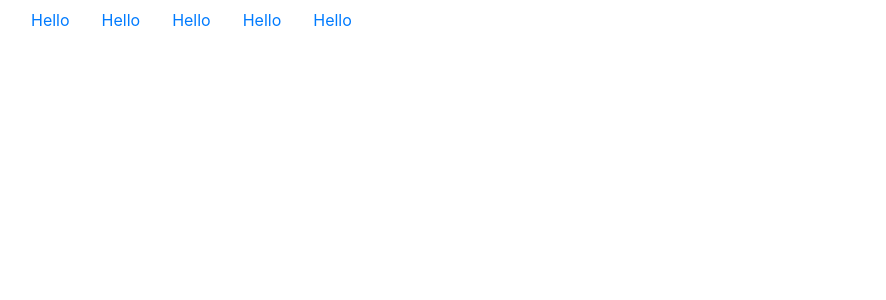
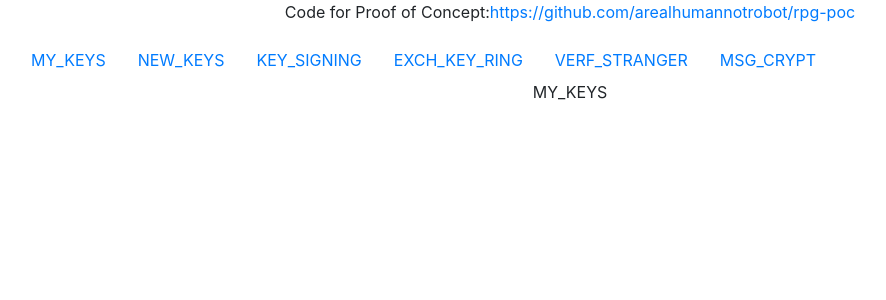
Before and after one commit to arealhumannotrobot/rpg-poc, a React (Create React App) app: page / in a window 1280 px wide. Shown: the top 300 px of the page, without its empty margins (70-956 px from the left). Built offline with nearby package versions, Linux system fonts and the light colour scheme.

Commit message:
Redux init. fix act_creator return type

```diff
--- a/src/App.tsx
+++ b/src/App.tsx
@@ -1,49 +1,62 @@
 import React, { useState } from 'react';
-import logo from './logo.svg';
 import './App.scss';
-import pgp from 'openpgp';
-import QrReader from 'react-qr-reader';
-// import {} from ''
-//=====================================//
-import {Nav, NavItem, Container} from 'react-bootstrap';
-import CompKeyInput from './comp/CompKeyInput';
+//=============React Bootstrap==================//
+import {Nav, Container} from 'react-bootstrap';
 import NavLink from 'react-bootstrap/NavLink';
+//==============React Redux=========//
+import {connect} from 'react-redux';
+import { INIT_STATE_TYPE } from './redux/initState';
+import { actcreate_tab_setTab } from './redux/reduce_tab';
 
-let refPub, refPvt, refMsg
+type AppProps = {
+  reduxState:INIT_STATE_TYPE,
+  actcreate_tab_setTab: typeof actcreate_tab_setTab,
+}
+const App: React.FC<AppProps> = (props) => {
 
-const App: React.FC = () => {
-  const [pubVal, setPubVal] = useState("");
-  const [pvtVal, setPvtVal] = useState("");
-  const [msgVal, setMsgVal] = useState("");
-
-  const [alias, setAlias] = useState("");
-  const [email, setEmail] = useState("");
-  const [passphrase, setPassphrase] = useState("");
-  const [passconfirm, setPassconfirm] = useState("");
-
-
-  const [keyThumb, setKeyThumb] = useState(<div></div>);
-
-  // const [showQRScan, setShowQRScan] = useState(true);
-  const [showQRScan, setShowQRScan] = useState(false);
-  const [qrCode, setQrCode] = useState("");
+  type RpgTabContentProps = {
+    reduxState:INIT_STATE_TYPE,
+  }
+  const RpgTabContent:React.FC<RpgTabContentProps> = (props) => {
+    return (
+      <div>
+        <p>{props.reduxState.tab}</p>
+      </div>
+    )
+  }
 
   return (
-
-
     <div className="App">
+      <p>
+        Code for Proof of Concept:
+        <a href="https://github.com/arealhumannotrobot/rpg-poc">
+          https://github.com/arealhumannotrobot/rpg-poc
+        </a>
+      </p>
       <Container>
-        <Nav>
-          <NavLink>Hello</NavLink>
-          <NavLink>Hello</NavLink>
-          <NavLink>Hello</NavLink>
-          <NavLink>Hello</NavLink>
-          <NavLink>Hello</NavLink>
+        <Nav
+          activeKey="MY_KEYS"
+          onSelect={ (k:any) => {console.log(`selected ${k}`); props.actcreate_tab_setTab(k)}}
+        >
+          <NavLink eventKey="MY_KEYS">MY_KEYS</NavLink>
+          <NavLink eventKey="NEW_KEYS">NEW_KEYS</NavLink>
+          <NavLink eventKey="KEY_SIGNING">KEY_SIGNING</NavLink>
+          <NavLink eventKey="EXCH_KEY_RING">EXCH_KEY_RING</NavLink>
+          <NavLink eventKey="VERF_STRANGER">VERF_STRANGER</NavLink>
+          <NavLink eventKey="MSG_CRYPT">MSG_CRYPT</NavLink>
         </Nav>
+        <RpgTabContent
+          reduxState={props.reduxState}
+        />
       </Container>
 
     </div>
   );
 }
 
-export default App;
+const mapStateToProps = (state:INIT_STATE_TYPE) => ({ reduxState: state });
+const mapDispatchToProps = {
+  actcreate_tab_setTab
+}
+
+export default connect(mapStateToProps, mapDispatchToProps)(App);
--- a/src/redux/reduce_tab.tsx
+++ b/src/redux/reduce_tab.tsx
@@ -3,29 +3,28 @@ import { INIT_STATE, INIT_STATE_TYPE } from "./initState"
 //-----------------------------------
 export const ACT_TYPE_TAB_SET_TAB = 'ACT_TYPE_TAB_SET_TAB';
 type actIntent_tab_SetTab = {
-    actType: typeof ACT_TYPE_TAB_SET_TAB
+    type: typeof ACT_TYPE_TAB_SET_TAB
     tab: INIT_STATE_TYPE["tab"]
 }
 export const actcreate_tab_setTab = (tab:INIT_STATE_TYPE["tab"]):actIntent_tab_SetTab=>{
-    return { actType: ACT_TYPE_TAB_SET_TAB, tab };
+    return { type: ACT_TYPE_TAB_SET_TAB, tab };
 }
 
 //-----------------------------------
 export const ACT_TYPE_TAB_STUB = 'ACT_TYPE_TAB_STUB';
 type actIntent_tab_Stub = {
-    actType: typeof ACT_TYPE_TAB_STUB
+    type: typeof ACT_TYPE_TAB_STUB
     stub: string
 }
 export const actcreate_tab_stub = (stub:string):actIntent_tab_Stub=>{
-    return { actType: ACT_TYPE_TAB_STUB, stub };
+    return { type: ACT_TYPE_TAB_STUB, stub };
 }
 //===================================
-type actIntent_tab = actIntent_tab_SetTab|actIntent_tab_Stub;
 
 
-//===================================
+type actIntent_tab = actIntent_tab_SetTab|actIntent_tab_Stub;
 export function reduce_tab(state=INIT_STATE["tab"], action:actIntent_tab){
-    switch (action.actType) {
+    switch (action.type) {
         case ACT_TYPE_TAB_SET_TAB:
             return action.tab;
         case ACT_TYPE_TAB_STUB:
```
